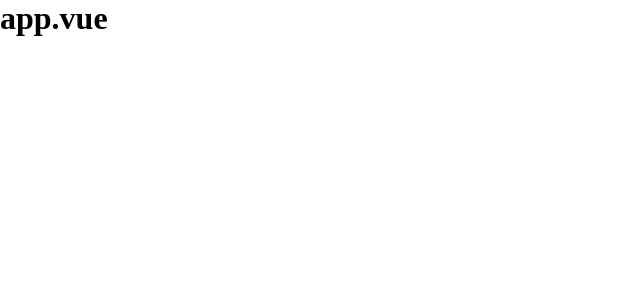
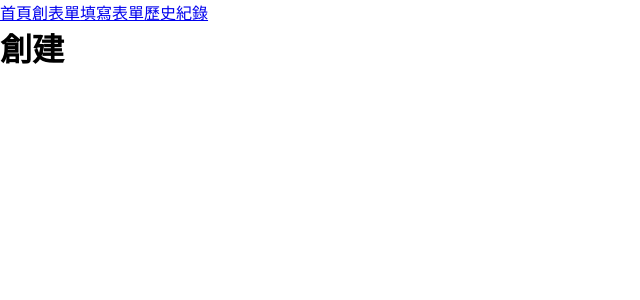
Before and after one commit to ianSama0217/quiz_frontend, a Vue app: page /create in a window 1280 px wide. Before the commit this address had no page. Shown: the top 300 px of the page, without its empty margins (0-640 px from the left). Built offline with nearby package versions, Linux system fonts and the light colour scheme.

Commit message:
Add all main routerLink

```diff
--- a/src/App.vue
+++ b/src/App.vue
@@ -1,9 +1,11 @@
 <script setup>
 import { RouterLink, RouterView } from "vue-router";
+import navbar from "./components/navbar.vue";
 </script>
 
 <template>
-  <h1>app.vue</h1>
+  <navbar />
+  <RouterView />
 </template>
 
 <style scoped lang="scss"></style>
--- /dev/null
+++ b/src/components/navbar.vue
@@ -0,0 +1,18 @@
+<script setup>
+import { RouterLink, RouterView } from "vue-router";
+</script>
+
+<template>
+  <div class="navbar">
+    <RouterLink to="/">首頁</RouterLink>
+    <RouterLink to="/create">創表單</RouterLink>
+    <RouterLink to="/search">填寫表單</RouterLink>
+    <RouterLink to="/search_backend">歷史紀錄</RouterLink>
+  </div>
+</template>
+
+<style scoped lang="scss">
+.navbar {
+  display: flex;
+}
+</style>
--- a/src/router/index.js
+++ b/src/router/index.js
@@ -1,5 +1,4 @@
 import { createRouter, createWebHistory } from "vue-router";
-import HomeView from "../views/HomeView.vue";
 
 const router = createRouter({
   history: createWebHistory(import.meta.env.BASE_URL),
@@ -7,7 +6,22 @@ const router = createRouter({
     {
       path: "/",
       name: "home",
-      component: HomeView,
+      component: () => import("../views/HomeView.vue"),
+    },
+    {
+      path: "/create",
+      name: "create",
+      component: () => import("../views/CreateView.vue"),
+    },
+    {
+      path: "/search",
+      name: "search",
+      component: () => import("../views/SearchView.vue"),
+    },
+    {
+      path: "/search_backend",
+      name: "search_backend",
+      component: () => import("../views/SearchAllView.vue"),
     },
   ],
 });
--- /dev/null
+++ b/src/views/CreateView.vue
@@ -0,0 +1,5 @@
+<script setup></script>
+
+<template>
+  <h1>創建</h1>
+</template>
--- /dev/null
+++ b/src/views/SearchAllView.vue
@@ -0,0 +1,5 @@
+<script setup></script>
+
+<template>
+  <h1>後台</h1>
+</template>
--- /dev/null
+++ b/src/views/SearchView.vue
@@ -0,0 +1,5 @@
+<script setup></script>
+
+<template>
+  <h1>前台</h1>
+</template>
```
